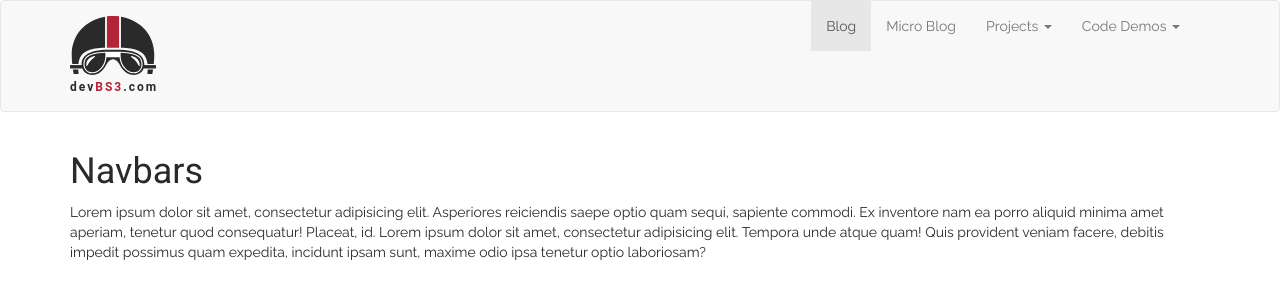
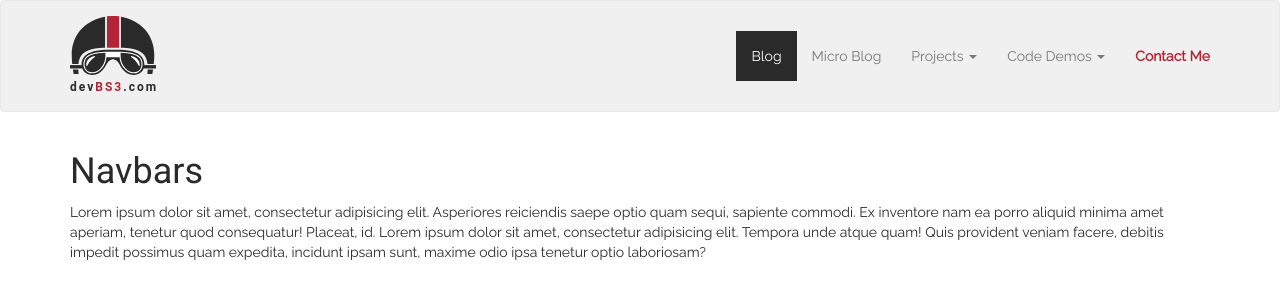
Before and after one commit to sdawes/devbs3, a PHP site: page /index.html in a window 1280 px wide. Shown: the top 300 px of the page. Run offline with PHP 8.4, Linux system fonts and the light colour scheme; some libraries are stand-ins or nearby versions; some web fonts are replaced.

Commit message:
Changed colours for different elements, added contact me special link. Styled drop down boxes and colours.

```diff
--- a/css/compiled/styles.css
+++ b/css/compiled/styles.css
@@ -12,6 +12,8 @@
   background-size: cover;
   height: 400px; }
 
+.navbar {
+  background-color: #f0f0f0; }
   .navbar .navbar-brand {
     height: auto; }
   .navbar .navbar-header {
@@ -25,6 +27,28 @@
         background-color: transparent; }
       .navbar .navbar-header .navbar-toggle .icon-bar {
         background-color: #b32536; }
+  .navbar .navbar-nav {
+    margin: 0px -15px; }
+  .navbar .navbar-nav > li > a:hover,
+  .navbar .navbar-nav > li > a:focus {
+    color: #2a2a2a;
+    background-color: #e3ecf2; }
+  .navbar .navbar-nav > .active > a,
+  .navbar .navbar-nav > .active > a:hover,
+  .navbar .navbar-nav > .active > a:focus {
+    color: white;
+    background-color: #2a2a2a; }
+  .navbar .dropdown-menu {
+    border-radius: 0;
+    top: 110%; }
+  .navbar .navbar-nav .open .dropdown-menu > li > a {
+    color: rgba(42, 42, 42, 0.5); }
+    .navbar .navbar-nav .open .dropdown-menu > li > a:hover, .navbar .navbar-nav .open .dropdown-menu > li > a:focus {
+      color: #2a2a2a;
+      background-color: transparent; }
+  .navbar .contact-me {
+    color: #b32536 !important;
+    font-weight: 700; }
   .navbar .navbar-default .navbar-toggle:focus,
   .navbar .navbar-default .navbar-toggle:hover {
     background-color: transparent; }
@@ -47,8 +71,9 @@
     opacity: 1; }
 
 @media (min-width: 768px) {
-  #bs-example-navbar-collapse-1 {
-    float: right; } }
+  #nav-elements {
+    float: right;
+    padding: 30px 0; } }
 body, p {
   font-family: "Raleway", sans-serif;
   font-weight: 500px;
--- a/css/sass/_nav.scss
+++ b/css/sass/_nav.scss
@@ -1,8 +1,5 @@
 .navbar {
-
-	.container {
-		// border: 1px solid lime;
-	}
+	background-color: $color-subtle;
 
 	.navbar-brand {
 		height: auto;
@@ -21,9 +18,50 @@
 				background-color: transparent;
 			}
 			.icon-bar {
-				background-color: $color-middle;
+				background-color: $color-special;
 			}
 		}
+	}
+
+	.navbar-nav {
+		margin: 0px -15px;
+	}
+
+	// nav list items
+	.navbar-nav > li > a:hover,
+	.navbar-nav > li > a:focus {
+	    color: $color-primary;
+	    background-color: $color-highlight;
+	}
+
+	// active nav list items
+	.navbar-nav > .active > a,
+	.navbar-nav > .active > a:hover,
+	.navbar-nav > .active > a:focus {
+	    color: $color-white;
+	    background-color: $color-primary;
+	}
+
+	// drop down menu box
+	.dropdown-menu {
+		border-radius: 0;
+		top: 110%;
+	}
+
+	// dropdown menu items
+	.navbar-nav .open .dropdown-menu > li > a {
+	    color: rgba($color-primary, 0.5);
+	    &:hover,
+	    &:focus {
+	    	color: $color-primary;
+	    	background-color: transparent;
+	    }
+	}
+
+	// contact me link
+	.contact-me {
+		color: $color-special !important;
+		font-weight: 700;
 	}
 
 	// hamburger animation
@@ -72,7 +110,8 @@
 // ==============================================
 
 @media (min-width: 768px) {
-	#bs-example-navbar-collapse-1 {
+	#nav-elements {
 		float: right;
+		padding: 30px 0;
 	}
 }
--- a/css/sass/_variables.scss
+++ b/css/sass/_variables.scss
@@ -5,8 +5,8 @@ $font-test: 'Barrio', sans-serif;
 $font-bold: 700px;
 $font-regular: 500px;
 
-$color-primary:	rgba(42, 42, 42, 1);
-$color-middle: rgba(179, 37, 54, 1);
-$color-dark: rgba(45, 53, 64, 1);
-$color-highlight: rgba(41, 128, 185, 1);
-$color-white: rgba(236, 240, 241, 1);
+$color-special: rgba(179, 37, 54, 1);
+$color-primary: rgba(42, 42, 42, 1);
+$color-highlight: rgba(227, 236, 242, 1);
+$color-white: rgba(255, 255, 255, 1);
+$color-subtle: rgba(240, 240, 240, 1);
--- a/index.html
+++ b/index.html
@@ -26,7 +26,7 @@
 			    <!-- Brand and toggle get grouped for better mobile display -->
 			    <div class="navbar-header">
 
-				    <button type="button" class="navbar-toggle collapsed" data-toggle="collapse" data-target="#bs-example-navbar-collapse-1" aria-expanded="false">
+				    <button type="button" class="navbar-toggle collapsed" data-toggle="collapse" data-target="#nav-elements" aria-expanded="false">
 				    	<span class="sr-only">Toggle navigation</span>
 				       	<span class="icon-bar"></span>
 				        <span class="icon-bar"></span>
@@ -37,7 +37,7 @@
 			    </div>
 
 			    <!-- Collect the nav links, forms, and other content for toggling -->
-			    <div class="collapse navbar-collapse" id="bs-example-navbar-collapse-1">
+			    <div class="collapse navbar-collapse" id="nav-elements">
 
 					<!-- nav elements -->
 					<ul class="nav navbar-nav">
@@ -61,10 +61,8 @@
 								<li><a href="#">Flexbox</a></li>
 							</ul>
 						</li>
+						<li><a class="contact-me" href="#">Contact Me</a></li>
 					</ul>
-
-					<!-- CTA -->
-					<!-- <button type="button" class="btn btn-default">Contact Me</button> -->
 
 			    </div><!-- /.navbar-collapse -->
 			  </div><!-- /.container-fluid -->
```
Also changed, not shown: 1 other file. Lines whose indentation alone changed are shown as unchanged.
